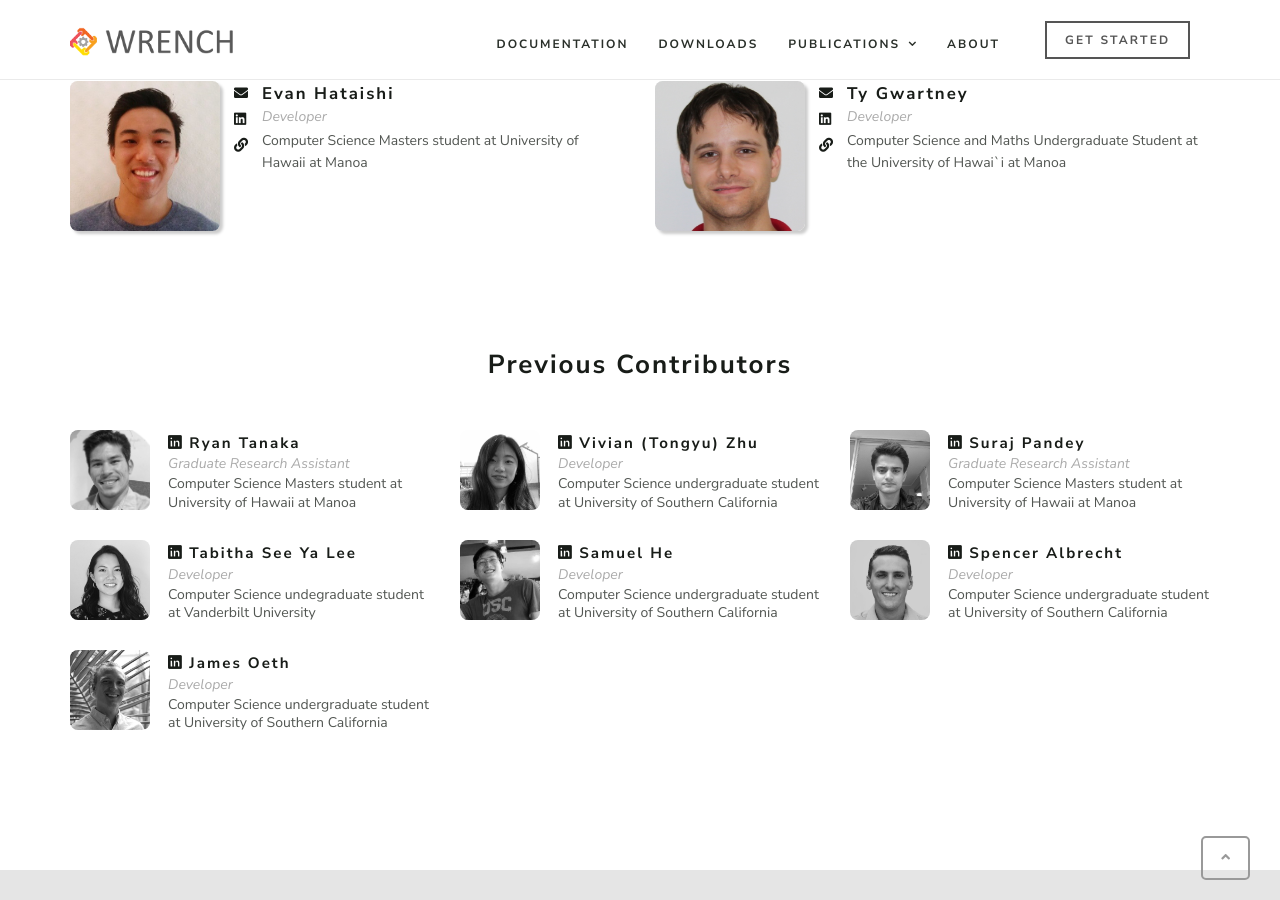
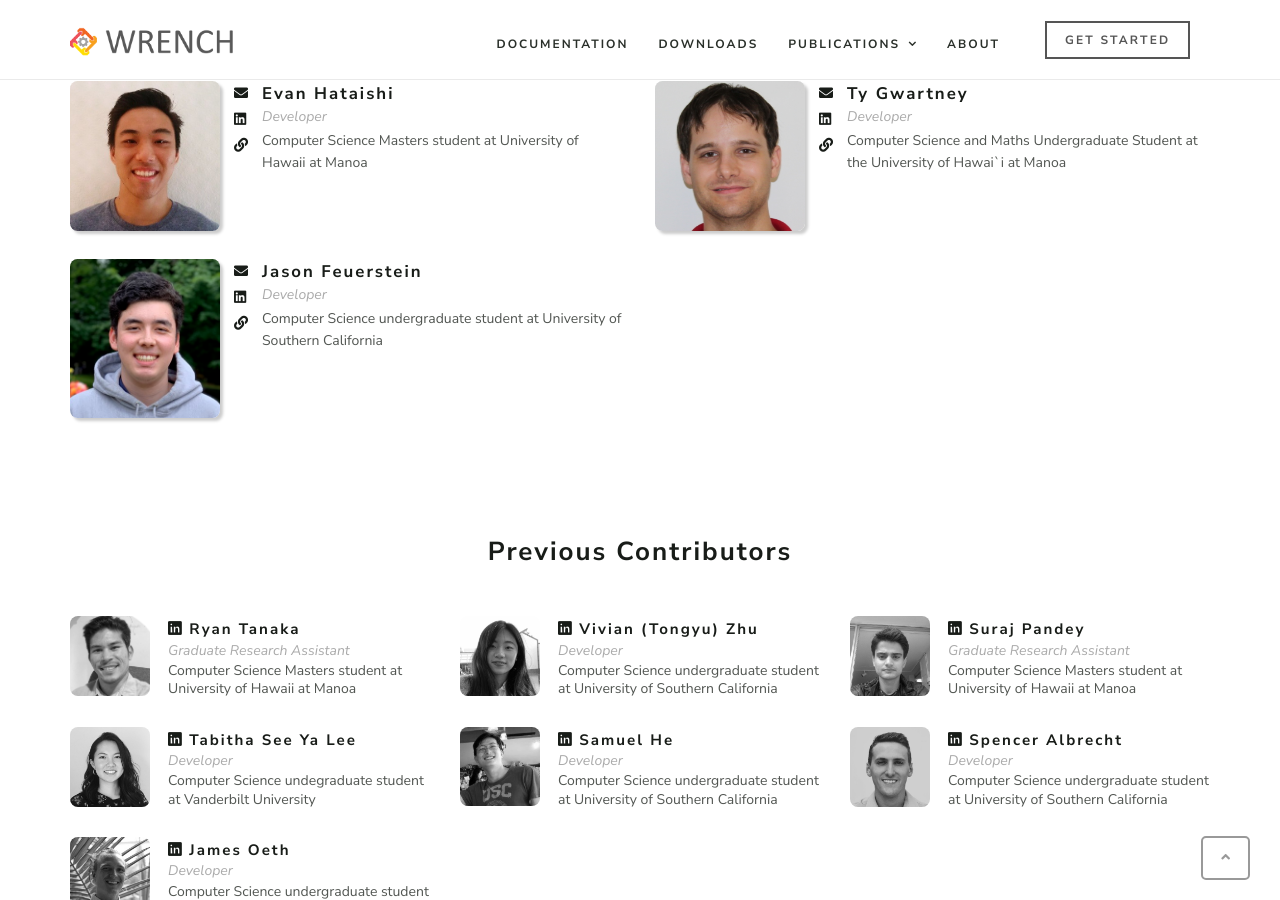
Before and after one commit to wrench-project/wrench-project.github.io, a Jekyll site: the page built from about.html, in a window 1280 px wide and 900 px high, scrolled down 974 px. Built offline with Jekyll 4.4.1, drawn with Linux system fonts in a browser that asks for light colours; nearby versions of some CDN libraries; comment, search, counter and statistics services are not loaded.

Commit message:
adding jason

```diff
--- a/_data/team_current.yml
+++ b/_data/team_current.yml
@@ -61,3 +61,11 @@
   linkedin: "https://www.linkedin.com/in/ty-gwartney-a4808216a/"
   website: "https://ty-gwartney.github.io"
   photo: "gwartney.png"
+
+- name: "Jason Feuerstein"
+  role: "Developer"
+  description: "Computer Science undergraduate student at University of Southern California"
+  email: "jwfeuers@usc.edu"
+  linkedin: "https://www.linkedin.com/in/jasonfeuerstein"
+  website: ""
+  photo: "feuerstein.png"
```
Also changed, not shown: images/aboutus/feuerstein.png (added).
